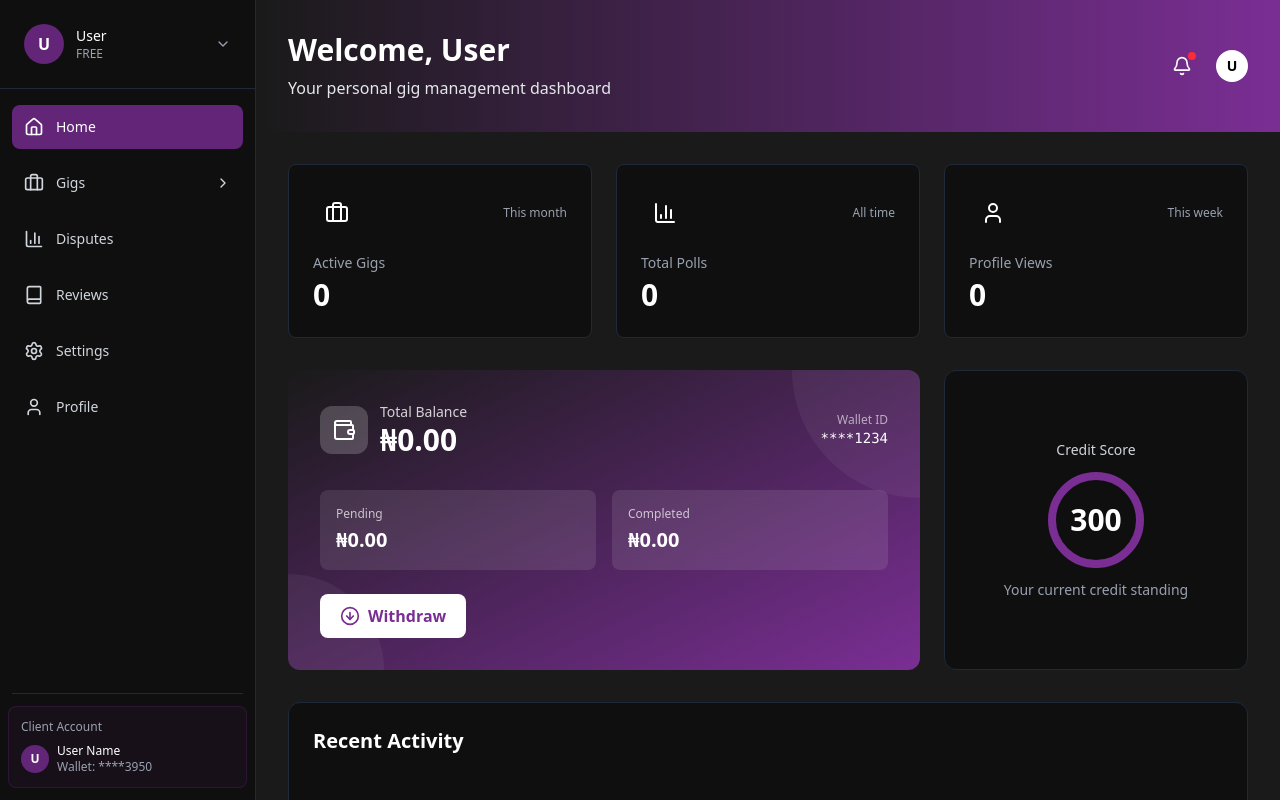
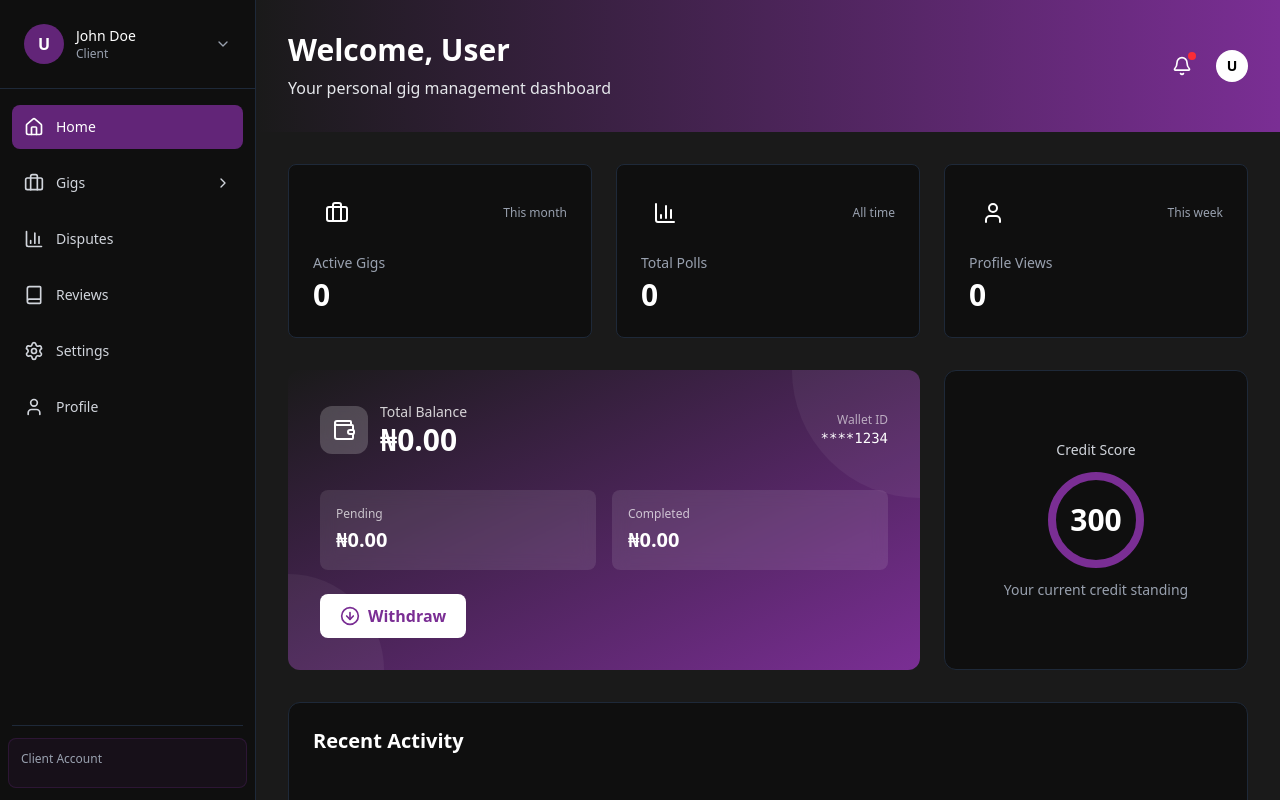
Before and after one commit to Kars07/SwiftGig, a React (Vite) app in the folder swiftgig_frontend/: page /client-dashboard in a window 1280 px wide. Built offline with nearby package versions, Linux system fonts and the light colour scheme; what @mysten/dapp-kit, @mysten/sui would draw is missing.

Commit message:
maintained dashboard

```diff
--- a/swiftgig_frontend/src/App.tsx
+++ b/swiftgig_frontend/src/App.tsx
@@ -47,7 +47,7 @@ function LandingPage() {
         <h2 className="text-5xl font-bold text-black mb-4">SwiftGig</h2>
         <p className="text-xl text-gray-600 mb-8">Your freelancing platform</p>
         <a
-          href="/signup"
+          href="/create-profile"
           className="inline-block px-8 py-3 bg-[#622578] text-white rounded-full font-medium hover:bg-[#622578]/90 transition-all"
         >
           Get Started
--- a/swiftgig_frontend/src/pages/ClientDashboard/ClientDashboard.tsx
+++ b/swiftgig_frontend/src/pages/ClientDashboard/ClientDashboard.tsx
@@ -64,8 +64,8 @@ export default function ClientDashboard() {
               U
             </div>
             <div className="flex-1 text-left">
-              <h3 className="text-white font-medium text-sm">User</h3>
-              <p className="text-gray-400 text-xs">FREE</p>
+              <h3 className="text-white font-medium text-sm">John Doe</h3>
+              <p className="text-gray-400 text-xs">Client</p>
             </div>
             <ChevronDown
               className={`w-4 h-4 text-gray-400 transition-transform ${
@@ -133,18 +133,6 @@ export default function ClientDashboard() {
         {/* Upgrade Section */}
         <div className="p-3 mx-2 mb-3 bg-[#622578]/10 border border-[#622578]/30 rounded-lg">
           <p className="text-xs text-gray-400 mb-2">Client Account</p>
-          <div
-            onClick={() => setIsUserMenuOpen(!isUserMenuOpen)}
-            className="flex items-center gap-2 cursor-pointer hover:opacity-80 transition-opacity"
-          >
-            <div className="bg-[#622578] w-7 h-7 rounded-full flex items-center justify-center text-white text-xs font-semibold">
-              U
-            </div>
-            <div className="flex-1 min-w-0">
-              <p className="text-xs font-medium text-white truncate">User Name</p>
-              <p className="text-xs text-gray-400">Wallet: ****3950</p>
-            </div>
-          </div>
         </div>
       </div>
 
@@ -176,9 +164,9 @@ export default function ClientDashboard() {
                   </div>
                   <div>
                     <p className="text-gray-900 text-sm font-medium">
-                      User's Workspace
+                      User Name
                     </p>
-                    <p className="text-gray-500 text-xs">FREE</p>
+                    <p className="text-gray-500 text-xs">wallet: *****3950</p>
                   </div>
                 </div>
                 <button
```
